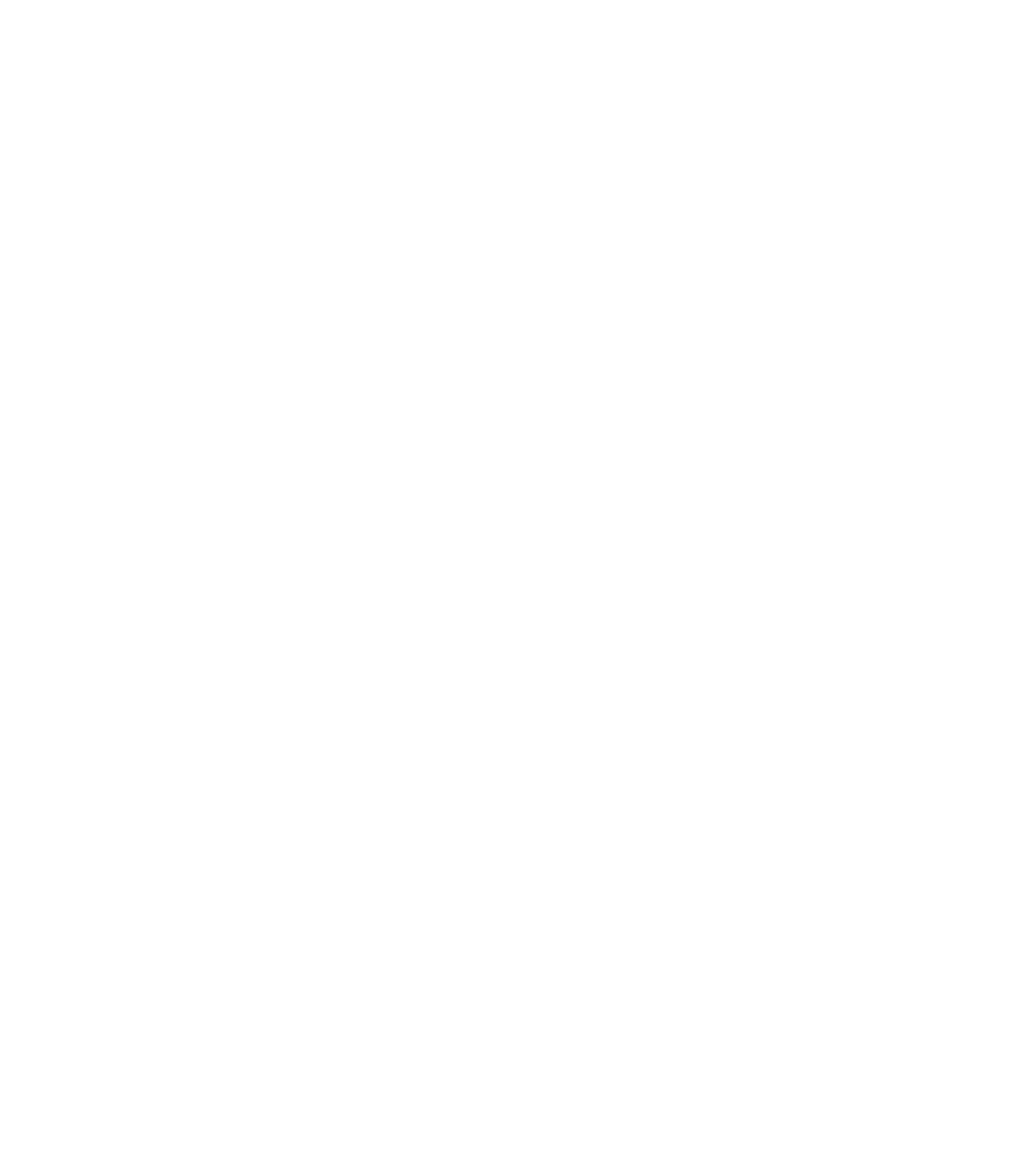
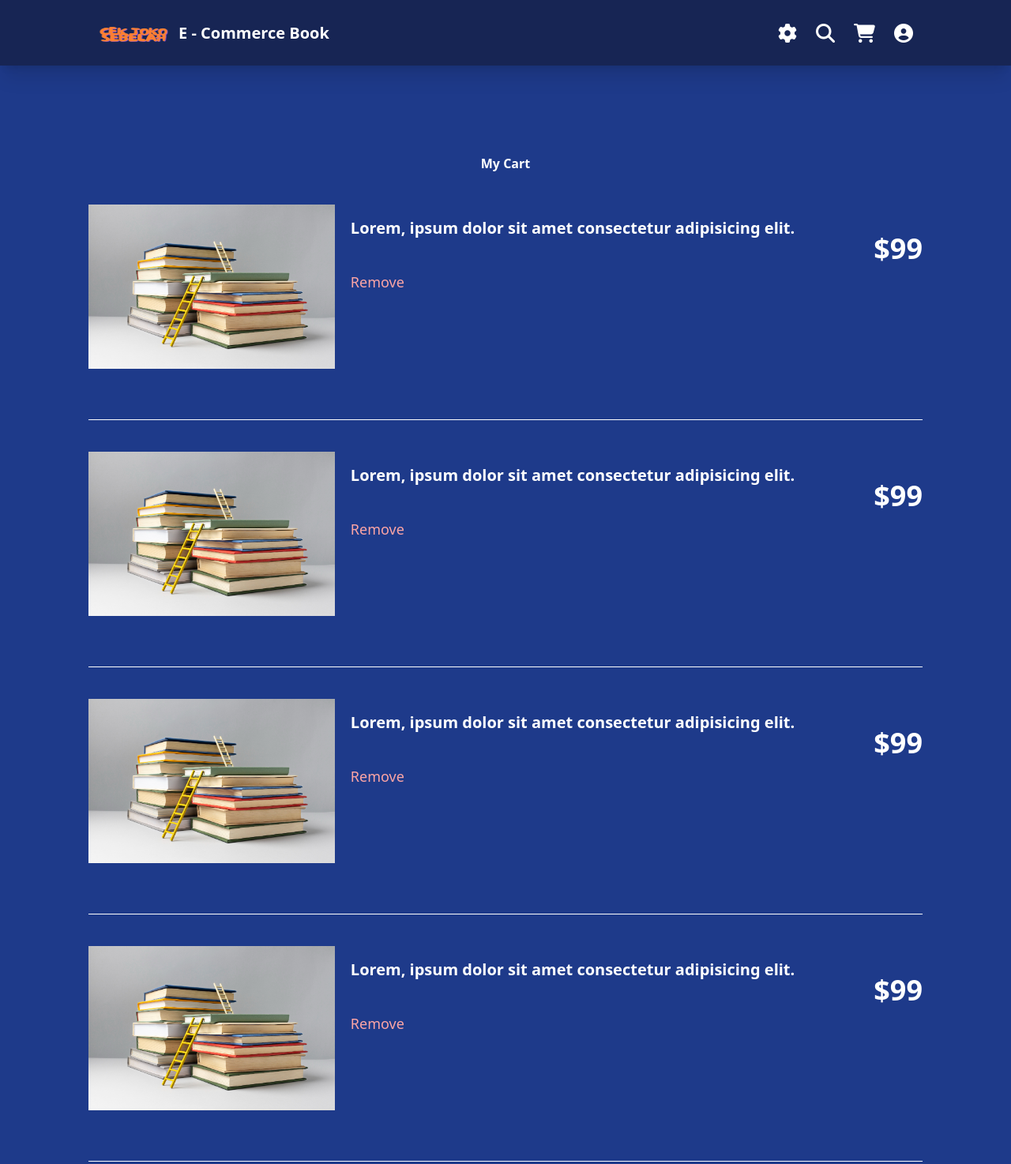
Before and after one commit to kodingpemula1/tailwind, a website: page Tailwind-Project/Page3/index.html in a window 1280 px wide. Shown: the top 1474 px of the page at 79% size. Before the commit the page ends 800 px from the top, so only its background shows below. Drawn offline with Linux system fonts and the light colour scheme.

Commit message:
Tailwind projet 3

```diff
--- a/Tailwind-Project/Page3/index.html
+++ b/Tailwind-Project/Page3/index.html
@@ -1,5 +1,6 @@
 <!DOCTYPE html>
 <html lang="en">
+
 <head>
     <meta charset="UTF-8">
     <meta http-equiv="X-UA-Compatible" content="IE=edge">
@@ -9,7 +10,128 @@
     <script src="https://kit.fontawesome.com/23c9be34b3.js" crossorigin="anonymous"></script>
 
 </head>
-<body>
+
+<body class="bg-blue-900">
+    <header class="bg-blue-950 shadow-xl">
+        <div class="mx-28 ">
+            <div class="container mx-auto py-2 flex justify-between items-center">
+                <div class="flex items-center ">
+                    <img src="../Page1/cek_toko_sebelah-.png" alt="Logo" class="" style="width: 114px; height: 67px;">
+                    <h1 class="text-white text-xl font-bold">E - Commerce Book</h1>
+                </div>
+                <nav class="flex ">
+                    <a href="#" class="text-white hover:text-gray-200 px-3 py-2 rounded-md text-2xl font-medium "><i
+                            class="fa-solid fa-gear"></i></a>
+                    <a href="#" class="text-white hover:text-gray-200 px-3 py-2 rounded-md text-2xl font-medium"><i
+                            class="fa-solid fa-magnifying-glass"></i></a>
+                    <a href="#" class="text-white hover:text-gray-200 px-3 py-2 rounded-md text-2xl font-medium"><i
+                            class="fa-solid fa-cart-shopping"></i></a>
+                    <a href="#" class="text-white hover:text-gray-200 px-3 py-2 rounded-md text-2xl font-medium"><i
+                            class="fa-solid fa-circle-user"></i></i></a>
+                </nav>
+            </div>
+        </div>
+    </header>
+    <!--kolom1-->
+    <div class="m-28">
+        <div class="text-center text-white ">
+            <h1 class="font-bold">My Cart</h1>
+        </div>
+
+        <div>
+            <div class="flex items-center justify-between pb-2 border-b border-white">
+                <div class="flex items-center text-white text-xl mb-14">
+                    <div class="mt-10">
+                        <img src="../Page1/book.jpg" class=" h-52 object-cover ">
+                    </div>
+                    <div class="ml-5 mb-20 mt-10">
+                        <h2 class=" font-bold">Lorem, ipsum dolor sit amet consectetur adipisicing elit.</h2>
+                        <p class="text-lg mt-10 text-red-300">Remove</p>
+                    </div>
+                </div>
+                <div class="-mt-28">
+                    <p class="text-right text-4xl text-white font-bold">$99</p>
+                </div>
+            </div>
+        </div>
+
+        <div>
+            <div class="flex items-center justify-between pb-2 border-b border-white">
+                <div class="flex items-center text-white text-xl mb-14">
+                    <div class="mt-10">
+                        <img src="../Page1/book.jpg" class=" h-52 object-cover ">
+                    </div>
+                    <div class="ml-5 mb-20 mt-10">
+                        <h2 class=" font-bold">Lorem, ipsum dolor sit amet consectetur adipisicing elit.</h2>
+                        <p class="text-lg mt-10 text-red-300">Remove</p>
+                    </div>
+                </div>
+                <div class="-mt-28">
+                    <p class="text-right text-4xl text-white font-bold">$99</p>
+                </div>
+            </div>
+        </div>
+
+        <div>
+            <div class="flex items-center justify-between pb-2 border-b border-white">
+                <div class="flex items-center text-white text-xl mb-14">
+                    <div class="mt-10">
+                        <img src="../Page1/book.jpg" class=" h-52 object-cover ">
+                    </div>
+                    <div class="ml-5 mb-20 mt-10">
+                        <h2 class=" font-bold">Lorem, ipsum dolor sit amet consectetur adipisicing elit.</h2>
+                        <p class="text-lg mt-10 text-red-300">Remove</p>
+                    </div>
+                </div>
+                <div class="-mt-28">
+                    <p class="text-right text-4xl text-white font-bold">$99</p>
+                </div>
+            </div>
+        </div>
+
+        <div>
+            <div class="flex items-center justify-between pb-2 border-b border-white">
+                <div class="flex items-center text-white text-xl mb-14">
+                    <div class="mt-10">
+                        <img src="../Page1/book.jpg" class=" h-52 object-cover ">
+                    </div>
+                    <div class="ml-5 mb-20 mt-10">
+                        <h2 class=" font-bold">Lorem, ipsum dolor sit amet consectetur adipisicing elit.</h2>
+                        <p class="text-lg mt-10 text-red-300">Remove</p>
+                    </div>
+                </div>
+                <div class="-mt-28">
+                    <p class="text-right text-4xl text-white font-bold">$99</p>
+                </div>
+            </div>
+        </div>
+        <!--kolom2-->
+        <div>
+            <div class="flex items-center justify-between pb-2 border-b border-white mt-28">
+                <div class="flex items-center text-white text-xl mb-3">
+                    <div class="ml-5 ">
+                        <h2 class=" font-bold">Total Amount :</h2>
+                    </div>
+                </div>
+                <div class="">
+                    <p class="text-right text-4xl text-white font-bold">$99</p>
+                </div>
+            </div>
+        </div>
+
 
 </body>
+<footer class="bg-transparent mt-60  flex">
+    <div class="container mx-auto text-white ">
+        <p class="text-white">&copy; 2023 Cek Toko Sebelah. All Reserved</p>
+    </div>
+    <div class="text-3xl text-white flex ">
+        <i class="fa-brands fa-square-instagram mr-4"></i>
+        <i class="fa-brands fa-square-twitter mr-4"></i>
+        <i class="fa-brands fa-square-github mr-4"></i>
+
+    </div>
+</footer>
+</div>
+
 </html>
```
Also changed, not shown: Tailwind-Project/Page2/index.html (+1 -1 lines), dist/output.css.
